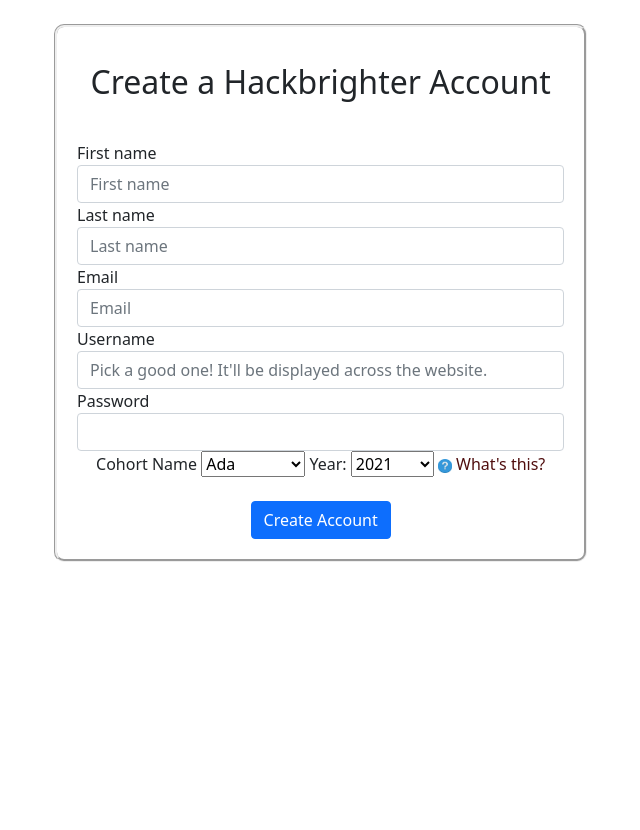
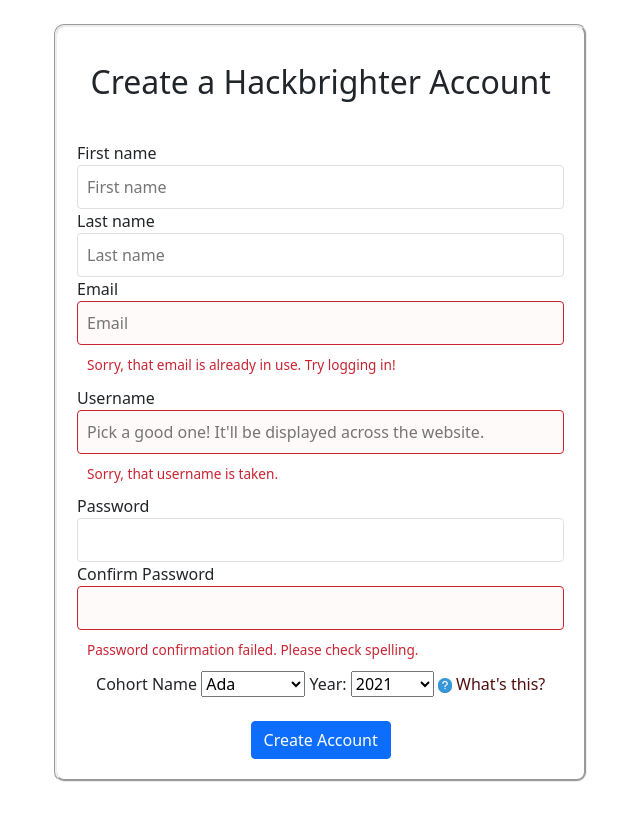
Before and after one commit to HobbesE/Study-Buddy-Finder, a Flask app: page /register in a window 1280 px wide. Shown: the part 194-1024 px from the top of the page, without its empty margins (266-906 px from the left). Before the commit the page ends 756 px from the top, so only its background shows below. Run offline with Flask 2, Linux system fonts and the light colour scheme.

Commit message:
Updates to Registration page

```diff
--- a/server.py
+++ b/server.py
@@ -6,15 +6,11 @@ from flask_sqlalchemy import SQLAlchemy
 from flask import Flask, render_template, redirect, request, session, flash
 from flask_login import LoginManager, login_user, login_required, logout_user
 from model import Student, Attendence, StudySession, connect_to_db, db
-# from crud import create_student
 from datetime import timedelta, datetime, timezone
-# import crud sometimes doesn't work. Try "from crud import astrisk"
 from crud import *
 import crud
-# import crud
 from jinja2 import StrictUndefined
 from sqlalchemy.orm.attributes import flag_modified
-
 
 
 app = Flask(__name__)
@@ -28,8 +24,6 @@ login_manager.init_app(app)
 @app.route('/')
 def home():
     """Return main study buddy table as homepage."""
-
-
 
     if not session.get('logged_in'):
         return render_template('login.html')
@@ -50,6 +44,7 @@ def render_register_page():
     """Return account registration """
 
     return render_template("register.html")
+
 
 @app.route('/register', methods = ['POST']) #same endpoint for a different method
 def create_student_view():
@@ -117,9 +112,12 @@ def create_student_view():
 
 
     #print(first_name, cohort_name, cohort_year, username)
-
-    new_user = create_student(username, password, email, first_name, last_name, cohort_name, cohort_year, icon_url)
-    new_personal_info= create_personal_info(pronouns, location, goals, past_roles, github, linkedin, spotify, instagram)
+    if Student.query.filter(Student.email == email).one():
+        flash("This email address is already in use.")
+        return redirect('/register')
+    else:
+        new_user = create_student(username, password, email, first_name, last_name, cohort_name, cohort_year, icon_url)
+        new_personal_info= create_personal_info(pronouns, location, goals, past_roles, github, linkedin, spotify, instagram)
 
 
     # TODO:Check if user exists before adding them
--- a/templates/base.html
+++ b/templates/base.html
@@ -336,6 +336,35 @@
             }
 
 
+            /* Data Error CSS */
+
+            .input-container {
+                margin-bottom: 15;
+            }
+
+            .input {
+                display: block;
+                width: 100%;
+                padding: 9px;
+                border: 1px solid rgb(223, 223, 223);
+                border-radius: 4px;
+            }
+
+            .input-container[data-error] .input {
+                border-color: #c92432;
+                color: #c92432;
+                background: #fffafa;
+            }
+
+            .input-container[data-error]::after {
+                content: attr(data-error);
+                font-size: 0.85em;
+                color: #c92432;
+                display: block;
+                margin: 10px;
+
+            }
+
             </style>
         {% block head %} {% endblock %}
 
--- a/templates/register.html
+++ b/templates/register.html
@@ -5,31 +5,35 @@
 <br>
 <div class= "col-5 offset-3 outline">
     <center><p id= "reg_intro" class="intro"><h2>Create a Hackbrighter Account</h2></p></center><br>
-    <form action="/register" method="POST" class="needs-validation" novalidate>
+    <form action="/register" method="POST">
         <div class="form-row">
-            <div class="col">
-                <label for="validationCustom01">First name</label>
-                <input type="text" name="first_name" class="form-control" id="validationCustom01" placeholder="First name" required>
+            <div class="input-container">
+                <label>First name</label>
+                <input type="text" name="first_name" class="input"  placeholder="First name" required>
             </div>
-            <div class="col=">
-                <label for="validationCustom02">Last name</label>
-                <input type="text" name="last_name" class="form-control" id="validationCustom02" placeholder="Last name" required>
+            <div class="input-container">
+                <label>Last name</label>
+                <input type="text" name="last_name" class="input" placeholder="Last name" required>
             </div>
-            <div class="form-row">
+            <div class="input-container" data-error="Sorry, that email is already in use. Try logging in!">
                 <div class="">
-                    <label for="validationCustom03">Email</label>
-                    <input type="text" name= "email" class="form-control" id="validationCustom02" placeholder="Email" required>
+                    <label>Email</label>
+                    <input type="text" class="input" placeholder="Email" required>
                 </div>
             </div>
-            <div class="form-row">
-                <div class="">
-                    <label for="validationCustomUsername">Username</label>
-                    <input type="text" name="username" class="form-control" id="validationCustomUsername" placeholder="Pick a good one! It'll be displayed across the website." aria-describedby="inputGroupPrepend" required>
+            <div class="input-container">
+                <div class="input-container" data-error="Sorry, that username is taken.">
+                    <label>Username</label>
+                    <input type="text" class="input" placeholder="Pick a good one! It'll be displayed across the website." aria-describedby="Username" required>
                 </div>
             </div>
-            <div class="">
-                <label for="validationCustomPassword">Password</label>
-                <input type="password" name="password" class="form-control" id="validationCustomUsername" aria-describedby="inputGroupPrepend" required>
+            <div class="input-container">
+                <label for="password">Password</label>
+                <input type="password" class="input" aria-describedby="Confirm Password" required>
+            </div>
+            <div class="input-container" data-error="Password confirmation failed. Please check spelling.">
+                <label for="passwordvalidation">Confirm Password</label>
+                <input type="password" class="input" aria-describedby="Confirm Password" required>
             </div>
         </div>
 
@@ -65,7 +69,12 @@
 <br>
 <br>
 
+<script>
+    document.querySelectorAll('.input-container[data-error] .input').forEach(inpEl => {
+        inpEl.addEventListener('input', () => inpEl.parentElement.removeAttribute('data-error'));
+    });
 
+</script>
 
 
 
```
Also changed, not shown: model.py (+7 -7 lines).
